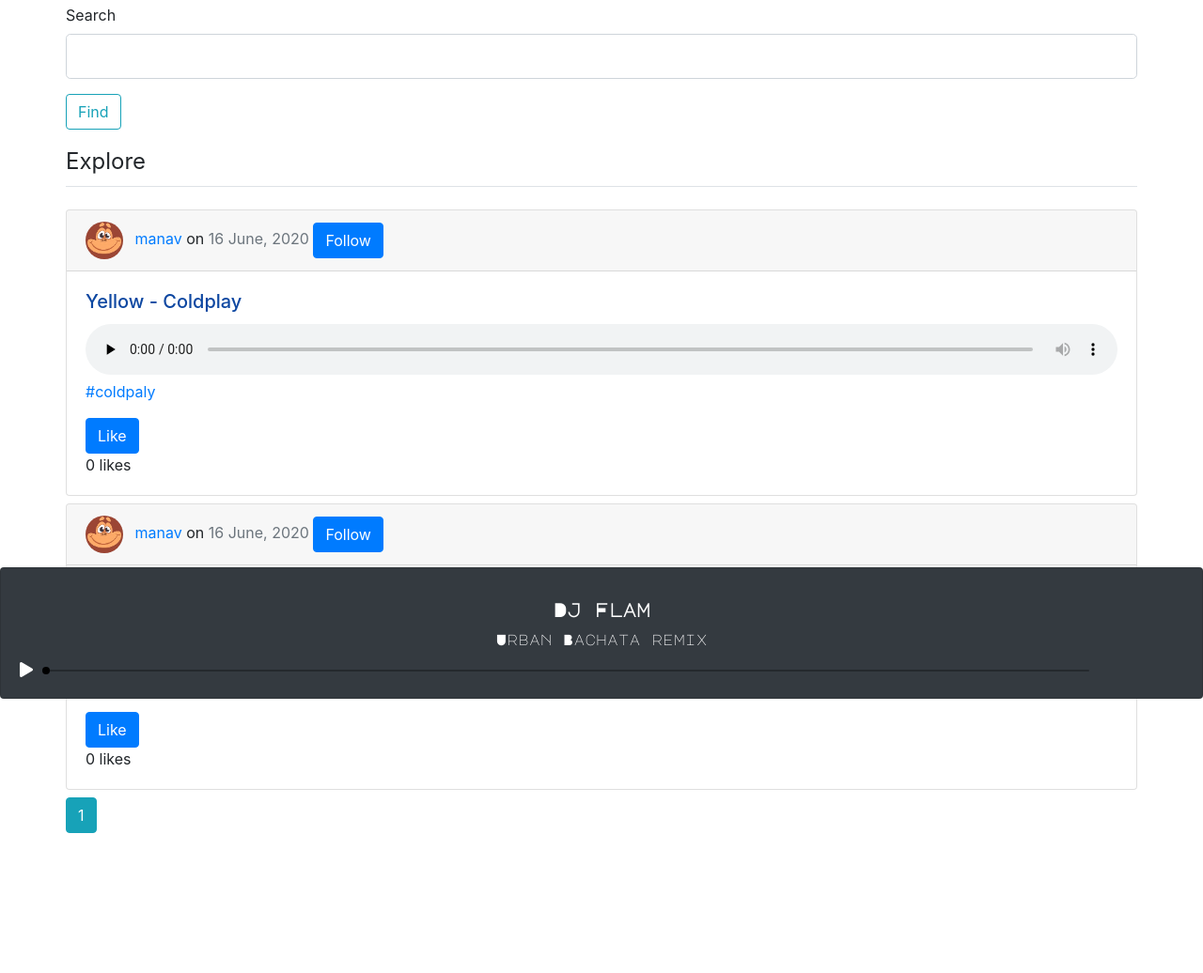
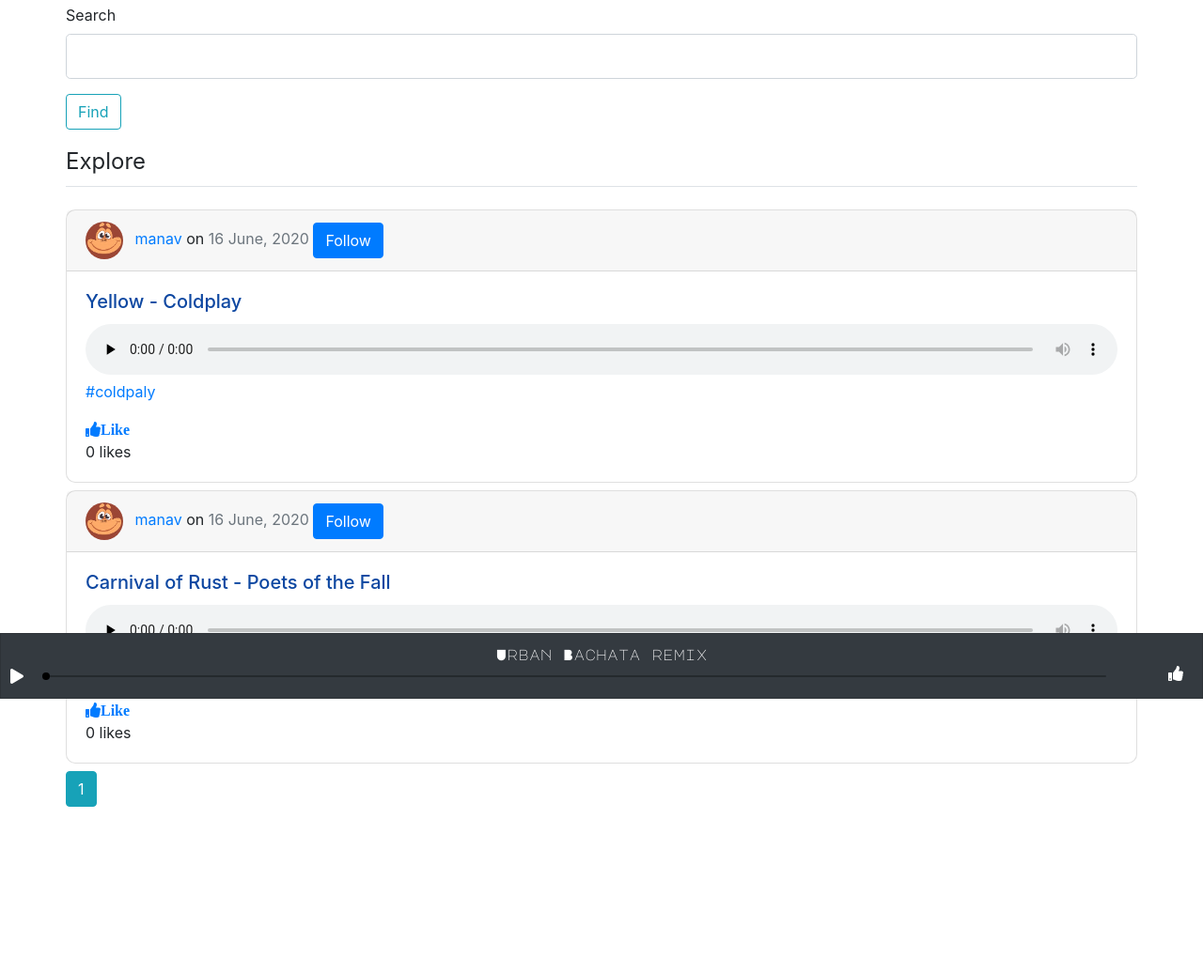
Before and after one commit to ManavRao/Sonnet, a Flask app: page /search in a window 1280 px wide. Shown: the part 56-1092 px from the top of the page at 94% size. After the commit the page ends 915 px from the top, so only its background shows below. Run offline with Flask 2, Linux system fonts and the light colour scheme; data comes from the database, SQL or seed files in the repository; both versions use the stored data as it was after the commit; data that the repository does not hold is empty; some libraries are stand-ins or nearby versions.

Commit message:
updated like and comment icons, small changes in player

```diff
--- a/sonnet/static/style.css
+++ b/sonnet/static/style.css
@@ -18,29 +18,22 @@ width: 100%;
   bottom:0;
   width:100%;
   margin:0;
-  height: 140px;
-  padding:12px 0px 5px 0px;
+  height: 70px;
+  padding:10px 0px 10px 0px;
+  -webkit-border-radius: 0px;
+  border-radius: 0px;
+}
+
+#player_body {
+  padding: 0px 10px 0px 10px;
+  -webkit-border-radius: 0px;
+  border-radius: 0px;
 }
 
 .botao {
   cursor:pointer;
 }
 
-
-/* .gradient-card {
-  /* FF3.6+ */
-  background: -webkit-gradient(linear, left top, left bottom, color-stop(0%, rgba(220, 66, 37, 0.5)), color-stop(100%, rgba(0, 47, 75, 0.5)));
-  /* Chrome,Safari4+ */
-  background: -webkit-linear-gradient(top, rgba(0, 47, 75, 0.5) 0%, rgba(220, 66, 37, 0.5) 100%);
-  /* Chrome10+,Safari5.1+ */
-  background: -o-linear-gradient(top, rgba(0, 47, 75, 0.5) 0%, rgba(220, 66, 37, 0.5) 100%);
-  /* Opera 11.10+ */
-  /* IE10+ */
-  background: -webkit-gradient(linear, left top, left bottom, from(rgba(0, 47, 75, 0.5)), to(rgba(220, 66, 37, 0.5)));
-  background: linear-gradient(to bottom, rgba(0, 47, 75, 0.5) 0%, rgba(220, 66, 37, 0.5) 100%);
-  /* W3C */
-  filter: progid:DXImageTransform.Microsoft.gradient(startColorstr='#002f4b', endColorstr='#00000000', GradientType=0);
-  /* IE6-9 */ } */
 
 .card {
   -webkit-border-radius: 10px;
@@ -60,21 +53,27 @@ width: 100%;
 }
 
 #pButton {
-  float: left; }
+  float: left;
+  margin-top: 3px;
+  cursor: pointer;
+}
+
+#lButton {
+  float: right;
+  margin-right: 10px;
+  cursor: pointer;
+}
 
 #timeline {
   width: 90%;
   height: 2px;
-  margin-top: 20px;
-  margin-left: 10px;
+  margin-top: 10px;
+  margin-left: 20px;
   float: left;
   -webkit-border-radius: 15px;
   border-radius: 15px;
   background: rgba(0, 0, 0, 0.3); }
 
-#pButton {
-  margin-top: 12px;
-  cursor: pointer; }
 
 #playhead {
   width: 8px;
--- a/sonnet/templates/layout.html
+++ b/sonnet/templates/layout.html
@@ -5,7 +5,7 @@
     <meta name="viewport" content="width=device-width, initial-scale=1, shrink-to-fit=no">
     <link rel="stylesheet" href="https://maxcdn.bootstrapcdn.com/bootstrap/4.0.0/css/bootstrap.min.css" integrity="sha384-Gn5384xqQ1aoWXA+058RXPxPg6fy4IWvTNh0E263XmFcJlSAwiGgFAW/dAiS6JXm" crossorigin="anonymous">
     <link href="https://fonts.googleapis.com/css2?family=Pacifico&display=swap" rel="stylesheet">
-    <link rel="stylesheet" href="https://use.fontawesome.com/releases/v5.7.0/css/all.css">
+    <link rel="stylesheet" href="https://cdnjs.cloudflare.com/ajax/libs/font-awesome/5.7.0/css/all.min.css">
     <link rel="shortcut icon" href="#">
     <link rel="stylesheet" type="text/css" href="{{ url_for('static', filename='style.css') }}">
 
@@ -63,41 +63,6 @@
         </div>
     </nav>
 
-<!--
-    <div id="controles" class="row red darken-4">
-      <div class="col">
-        <img class="responsive-img" width="100%" src="{{ url_for('static', filename='images/music.webp') }}">
-      </div>
-
-      <div class="col-10">
-        <div>
-          <div id="counter" class="col s6 left-align white-text">
-              00:00:00.000
-          </div>
-          <div id="tamanho" class="col s6 right-align white-text">
-              00:00:00.000
-          </div>
-          <br>
-        </div>
-        <div>
-          <div id="avanco" class="progress red lighten-1">
-            <div class="indeterminate red darken-2" style="width:75%"></div>
-          </div>
-        </div>
-        <div id="info" class="center-align white-text">
-          Radio ROOSTER - AO VIVO
-        </div>
-      </div>
-
-      <div class="col">
-        <input id="play" type="image" alt="stop" width="100%" src= "{{ url_for('static', filename='images/play.png')}}"></div>
-      </div>
-    </div>
-
- -->
-
-
-
 
      <!-- Content -->
      <div class="container d-flex justify-content-center my-4">
@@ -106,11 +71,8 @@
          <div id="controles" class="card">
 
            <!-- Card content -->
-           <div class="card-body text-center">
-
-             <h5 class="h5 font-weight-bold">Dj Flam</h5>
+           <div id="player_body" class="card-body text-center">
              <p class="mb-0">Urban Bachata remix</p>
-
              <audio id="music" preload="true">
                  <source src="{{ url_for('static', filename='tracks/45384434f60fd02c.mp3') }}">
              </audio>
@@ -119,6 +81,7 @@
                  <div id="timeline">
                      <div id="playhead"></div>
                  </div>
+                 <i id="lButton" class="fa fa-thumbs-up"></i>
              </div>
 
            </div>
--- a/sonnet/templates/post.html
+++ b/sonnet/templates/post.html
@@ -40,13 +40,13 @@
                 {% if current_user.is_authenticated %}
                     {% if current_user!=post.author %}
                         {% if current_user.is_liking(post) %}
-                            <a class="btn btn-primary" href="{{ url_for('like_action', post_id=post.id, action='unlike') }}">Unlike</a>
+                            <a class="fa fa-thumbs-down" href="{{ url_for('like_action', post_id=post.id, action='unlike') }}">Unlike</a>
                         {% else %}
-                            <a class="btn btn-primary" href="{{ url_for('like_action', post_id=post.id, action='like') }}">Like</a>
+                            <a class="fa fa-thumbs-up" href="{{ url_for('like_action', post_id=post.id, action='like') }}">Like</a>
                         {% endif %}
                     {% endif %}
                 {% else %}
-                    <a class="btn btn-primary" href="{{ url_for('login') }}">Like</a>
+                    <a class="fa fa-thumbs-up" href="{{ url_for('login') }}">Like</a>
                 {% endif %}
                 <br>
                 {{ post.likers.count() }} likes
--- a/sonnet/templates/search.html
+++ b/sonnet/templates/search.html
@@ -86,14 +86,14 @@
                     {% if current_user.is_authenticated %}
                         {% if current_user!=post.author %}
                             {% if current_user.is_liking(post) %}
-                                <a class="btn btn-primary" href="{{ url_for('post', post_id=post.id) }}">Unlike</a>
+                                <a class="fa fa-thumbs-down" href="{{ url_for('post', post_id=post.id) }}">Unlike</a>
                             {% else %}
-                                <a class="btn btn-primary" href="{{ url_for('post', post_id=post.id) }}">Like</a>
+                                <a class="fa fa-thumbs-up" href="{{ url_for('post', post_id=post.id) }}">Like</a>
                             {% endif %}
                         {% endif %}
-                        <a class="btn btn-primary" href="{{ url_for('post', post_id=post.id) }}">Comment</a>
+                        <a class="fa fa-comments" href="{{ url_for('post', post_id=post.id) }}">Comment</a>
                     {% else %}
-                        <a class="btn btn-primary" href="{{ url_for('login') }}">Like</a>
+                        <a class="fa fa-thumbs-up" href="{{ url_for('login') }}">Like</a>
                     {% endif %}
                     <p style="width:100%; position:relative; top:10px;" class="card-text">{{ post.likers.count() }} likes </p>
                 </div>
@@ -133,14 +133,14 @@
                     {% if current_user.is_authenticated %}
                         {% if current_user!=post.author %}
                             {% if current_user.is_liking(post) %}
-                                <a class="btn btn-primary" href="{{ url_for('like_action', post_id=post.id, action='unlike') }}">Unlike</a>
+                                <a class="fa fa-thumbs-down" href="{{ url_for('like_action', post_id=post.id, action='unlike') }}">Unlike</a>
                             {% else %}
-                                <a class="btn btn-primary" href="{{ url_for('like_action', post_id=post.id, action='like') }}">Like</a>
+                                <a class="fa fa-thumbs-up" href="{{ url_for('like_action', post_id=post.id, action='like') }}">Like</a>
                             {% endif %}
                         {% endif %}
-                        <a class="btn btn-primary" href="{{ url_for('post', post_id=post.id) }}">Comment</a>
+                        <a class="fa fa-comments" href="{{ url_for('post', post_id=post.id) }}">Comment</a>
                     {% else %}
-                        <a class="btn btn-primary" href="{{ url_for('login') }}">Like</a>
+                        <a class="fa fa-thumbs-up" href="{{ url_for('login') }}">Like</a>
                     {% endif %}
                     <br>
                     {{ post.likers.count() }} likes
```
Also changed, not shown: sonnet/static/audio_player.js (+0 -39 lines), sonnet/templates/home.html (+4 -4 lines), sonnet/site.db.
